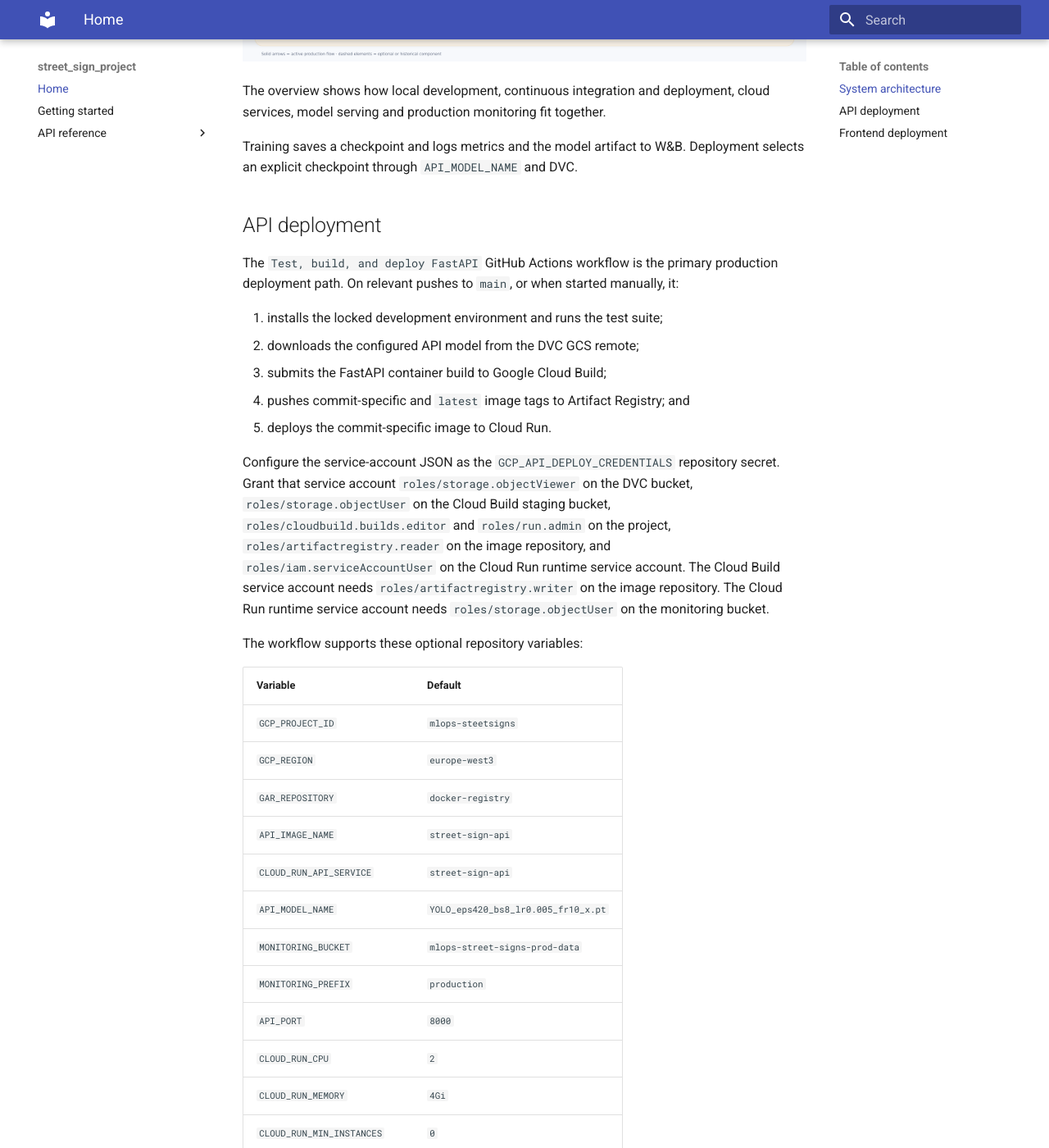
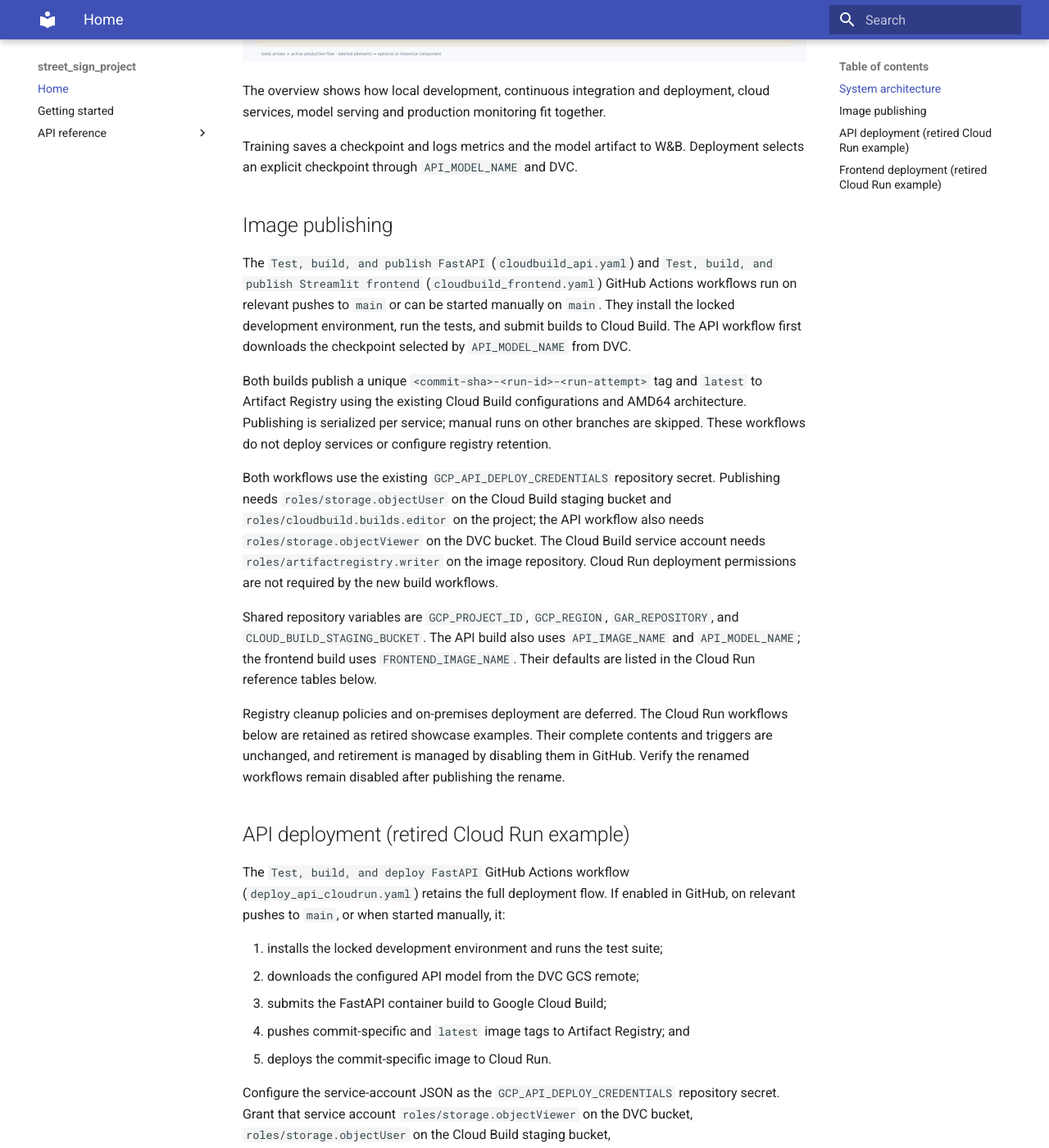
Before and after one commit to KenKbs/MLOPSStreetSignClassification, an MkDocs documentation site: the page built from docs/source/index.md, in a window 1280 px wide and 1400 px high, scrolled down 698 px. Shown: the whole window at 82% size. Built offline with MkDocs 1.6.1 and Material for MkDocs 9.7.7, drawn with Linux system fonts in a browser that asks for light colours; some of the changed text lies outside the part shown.

Commit message:
Refactor CI workflows
Separate image publishing from deployment
- Rename existing Cloud Run deployment workflows with _cloudrun suffix
- Add API and frontend Cloud Build publishing workflows
- Publish unique version tags and latest to Artifact Registry
- Update workflow references, badges, and documentation

```diff
--- a/docs/source/index.md
+++ b/docs/source/index.md
@@ -1,6 +1,7 @@
 # Street Sign Project
 
-The project serves a YOLO street-sign detector through FastAPI and deploys it to Google Cloud Run.
+The project serves a YOLO street-sign detector through FastAPI and publishes API and frontend images to
+Artifact Registry.
 
 ## System architecture
 
@@ -12,10 +13,35 @@ production monitoring fit together.
 Training saves a checkpoint and logs metrics and the model artifact to W&B. Deployment selects
 an explicit checkpoint through `API_MODEL_NAME` and DVC.
 
-## API deployment
+## Image publishing
 
-The `Test, build, and deploy FastAPI` GitHub Actions workflow is the primary production deployment path. On relevant
-pushes to `main`, or when started manually, it:
+The `Test, build, and publish FastAPI` (`cloudbuild_api.yaml`) and
+`Test, build, and publish Streamlit frontend` (`cloudbuild_frontend.yaml`) GitHub Actions workflows run on relevant
+pushes to `main` or can be started manually on `main`. They install the locked development environment, run the tests, and
+submit builds to Cloud Build. The API workflow first downloads the checkpoint selected by `API_MODEL_NAME` from DVC.
+
+Both builds publish a unique `<commit-sha>-<run-id>-<run-attempt>` tag and `latest` to Artifact Registry using the
+existing Cloud Build configurations and AMD64 architecture. Publishing is serialized per service; manual runs on
+other branches are skipped. These workflows do not deploy services or configure registry retention.
+
+Both workflows use the existing `GCP_API_DEPLOY_CREDENTIALS` repository secret. Publishing needs
+`roles/storage.objectUser` on the Cloud Build staging bucket and `roles/cloudbuild.builds.editor` on the project;
+the API workflow also needs `roles/storage.objectViewer` on the DVC bucket. The Cloud Build service account needs
+`roles/artifactregistry.writer` on the image repository. Cloud Run deployment permissions are not required by the
+new build workflows.
+
+Shared repository variables are `GCP_PROJECT_ID`, `GCP_REGION`, `GAR_REPOSITORY`, and `CLOUD_BUILD_STAGING_BUCKET`.
+The API build also uses `API_IMAGE_NAME` and `API_MODEL_NAME`; the frontend build uses `FRONTEND_IMAGE_NAME`.
+Their defaults are listed in the Cloud Run reference tables below.
+
+Registry cleanup policies and on-premises deployment are deferred. The Cloud Run workflows below are retained as
+retired showcase examples. Their complete contents and triggers are unchanged, and retirement is managed by disabling
+them in GitHub. Verify the renamed workflows remain disabled after publishing the rename.
+
+## API deployment (retired Cloud Run example)
+
+The `Test, build, and deploy FastAPI` GitHub Actions workflow (`deploy_api_cloudrun.yaml`) retains the full deployment
+flow. If enabled in GitHub, on relevant pushes to `main`, or when started manually, it:
 
 1. installs the locked development environment and runs the test suite;
 2. downloads the configured API model from the DVC GCS remote;
@@ -50,10 +76,10 @@ The workflow supports these optional repository variables:
 | `ALLOW_UNAUTHENTICATED`      | `true`                              |
 | `CLOUD_BUILD_STAGING_BUCKET` | `mlops-steetsigns_cloudbuild`       |
 
-## Frontend deployment
+## Frontend deployment (retired Cloud Run example)
 
-The `Test, build, and deploy Streamlit frontend` GitHub Actions workflow is the primary production frontend deployment
-path. On relevant pushes to `main`, or when started manually, it:
+The `Test, build, and deploy Streamlit frontend` GitHub Actions workflow (`deploy_frontend_cloudrun.yaml`) retains the
+full deployment flow. If enabled in GitHub, on relevant pushes to `main`, or when started manually, it:
 
 1. installs the locked development environment and runs the test suite;
 2. submits the Streamlit container build to Google Cloud Build;
@@ -84,5 +110,5 @@ The workflow supports these optional repository variables:
 | `FRONTEND_ALLOW_UNAUTHENTICATED` | `true`                                                       |
 | `CLOUD_BUILD_STAGING_BUCKET`     | `mlops-steetsigns_cloudbuild`                                |
 
-The local Cloud Run deployment scripts and their Invoke tasks have been removed. Use the GitHub Actions workflows
-described above for API and frontend cloud deployments; configure deployment settings through their repository variables.
+The local Cloud Run deployment scripts and their Invoke tasks have been removed. The retired GitHub Actions workflows
+above document API and frontend cloud deployment; their repository variables configure deployment settings.
```
Also changed, not shown: AGENTS.md (+12 -8 lines), docs/source/getting_started.md (+16 -6 lines), README.md, 6 other files.
